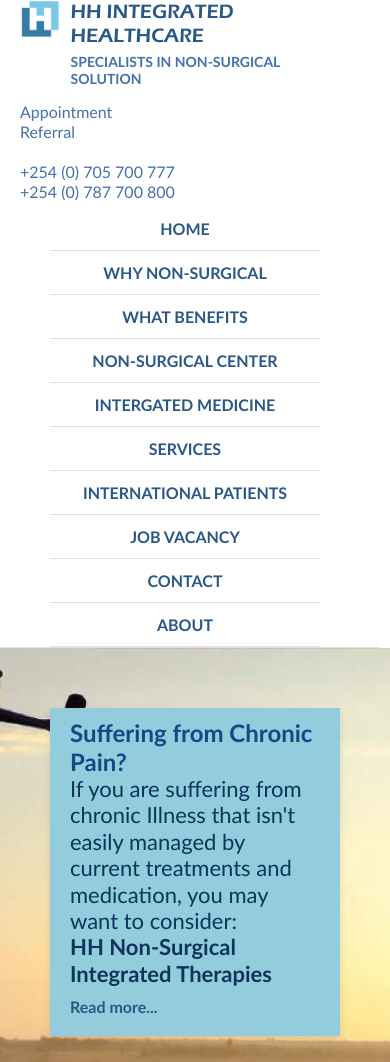
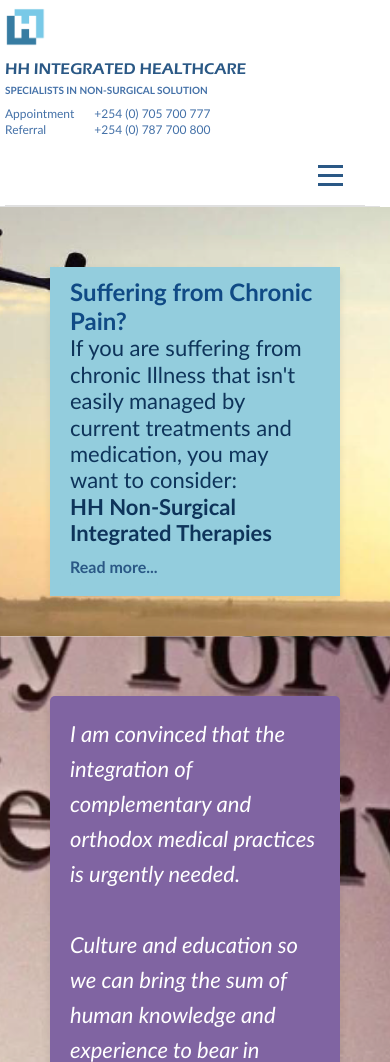
Before and after one commit to agoddamncrowbar/dr.jongProposal, a website: page public/index.html in a window 390 px wide. Shown: the top 1062 px of the page. Drawn offline with Linux system fonts and the light colour scheme.

Commit message:
UI Fixes
Added Responsive designs

```diff
--- a/public/assets/styles/components/header.css
+++ b/public/assets/styles/components/header.css
@@ -1,6 +1,6 @@
 .healthcare-header {
     background-color: #fff;
-    padding: 0  30px 0;
+    padding: 0 30px 0;
     border-bottom: 1px solid #e0e0e0;
     font-family: 'Arial', sans-serif;
     position: sticky;
@@ -16,16 +16,21 @@
     align-items: center;
     max-width: 1400px;
     margin: 0 auto;
+    padding: 15px 0;
 }
 
 .header-left {
     display: flex;
-    flex-direction: row;
+    align-items: center;
+    gap: 15px;
+    margin-right: 20px;
 }
+
 .logo_label {
     display: flex;
     flex-direction: column;
 }
+
 .clinic-name {
     font-family: var(--font-primary);
     font-size: 24px;
@@ -48,55 +53,121 @@
 
 .header-right {
     display: flex;
+    align-items: center;
+    gap: 15px;
+}
+
+.contact-row {
+    display: flex;
     flex-direction: column;
     text-align: left;
 }
 
-.contact-row {
-    margin-bottom: 5px;
-    text-align: left;
-}
-
-.contact-label {
-    font-family: Calibri, sans-serif;
-    font-weight: normal;
-    color: #4471A8;
-    margin-right: 10px;
-    align-self: start;
-}
-
+.contact-label,
 .contact-number {
     font-family: Calibri, sans-serif;
     font-weight: normal;
     color: #4471A8;
+    line-height: 1.3;
 }
-/* Alternative precise logo sizing */
+
+.contact-label {
+    font-size: 14px;
+}
+
+.contact-number {
+    font-size: 14px;
+    font-weight: 500;
+}
+
+/* Logo sizing */
 .header__logo--custom {
     height: 60px;
     width: auto;
-    margin-right: 10px;
 }
 
-/* For very large logos that need scaling down */
-
-/* Responsive adjustments */
-@media (max-width: 768px) {
-    .header-container {
-        flex-direction: column;
-        align-items: flex-start;
-    }
-
-    .header-right {
-        text-align: left;
-        margin-top: 15px;
+/* Tablet styles */
+@media (max-width: 1024px) {
+    .healthcare-header {
+        padding: 0 20px 0;
     }
 
     .clinic-name {
         font-size: 20px;
     }
-}
-@media (max-width: 768px) {
-    .header__logo {
-        max-height: 40px; /* Smaller logo on mobile */
+
+    .clinic-specialists {
+        font-size: 12px;
+    }
+
+    .header__logo--custom {
+        height: 50px;
     }
 }
+
+/* Mobile styles */
+@media (max-width: 768px) {
+    .healthcare-header {
+        padding: 0 15px 0;
+    }
+
+    .header-container {
+        flex-direction: column;
+        align-items: flex-start;
+        gap: 15px;
+        padding: 10px 0;
+    }
+
+    .header-left {
+        gap: 10px;
+    }
+
+    .header-right {
+        align-self: flex-start;
+        gap: 10px;
+    }
+
+    .clinic-name {
+        font-size: 18px;
+    }
+
+    .clinic-specialists {
+        font-size: 11px;
+    }
+
+    .header__logo--custom {
+        height: 40px;
+    }
+
+    .contact-label,
+    .contact-number {
+        font-size: 13px;
+    }
+}
+
+/* Very small mobile */
+@media (max-width: 480px) {
+    .header-container {
+        gap: 10px;
+        padding: 8px 0;
+    }
+
+    .header-left {
+        flex-direction: column;
+        align-items: flex-start;
+        gap: 8px;
+    }
+
+    .clinic-name {
+        font-size: 16px;
+    }
+
+    .clinic-specialists {
+        font-size: 10px;
+    }
+
+    .contact-label,
+    .contact-number {
+        font-size: 12px;
+    }
+}
--- a/public/assets/styles/components/nav.css
+++ b/public/assets/styles/components/nav.css
@@ -1,7 +1,49 @@
 .main-navigation {
-    background-color: #fff; /* White background */
+    background-color: #fff;
     padding: 0 30px;
+    border-bottom: 1px solid #e0e0e0;
+    position: relative;
 }
+
+/* Hamburger menu button - hidden by default */
+.hamburger-menu {
+    display: none;
+    flex-direction: column;
+    justify-content: center;
+    align-items: center;
+    width: 40px;
+    height: 40px;
+    background: none;
+    border: none;
+    cursor: pointer;
+    padding: 5px;
+    margin-left: auto;
+    margin-right: 0;
+}
+
+.hamburger-menu span {
+    display: block;
+    width: 25px;
+    height: 3px;
+    background-color: #2a5885;
+    margin: 3px 0;
+    transition: all 0.3s ease;
+    transform-origin: center;
+}
+
+/* Hamburger animation when active */
+.hamburger-menu.active span:nth-child(1) {
+    transform: rotate(45deg) translate(6px, 6px);
+}
+
+.hamburger-menu.active span:nth-child(2) {
+    opacity: 0;
+}
+
+.hamburger-menu.active span:nth-child(3) {
+    transform: rotate(-45deg) translate(6px, -6px);
+}
+
 .nav-menu {
     display: flex;
     justify-content: space-between;
@@ -10,22 +52,28 @@
     padding: 0;
     max-width: 1400px;
     margin: 0 auto;
+    flex-wrap: wrap;
 }
+
 .nav-menu li {
     position: relative;
+    flex: 0 1 auto;
 }
+
 .nav-menu a {
     display: block;
-    color: #2a5885; /* Blue text color matching your header */
+    color: #2a5885;
     text-decoration: none;
     font-family: 'Calibri', Arial, sans-serif;
     font-size: 16px;
     text-transform: uppercase;
-    padding: 10px 0 10px 0; /* Slightly more padding */
+    padding: 15px 8px;
     transition: all 0.3s ease;
-    font-weight: bold; /* Make text bolder */
+    font-weight: bold;
     position: relative;
     overflow: hidden;
+    white-space: nowrap;
+    text-align: center;
 }
 
 /* Underline effect using pseudo-element */
@@ -41,8 +89,8 @@
 }
 
 .nav-menu a:hover {
-    color: #4471A8; /* Lighter blue on hover */
-    background-color: #f5f9fd; /* Very light blue background on hover */
+    color: #4471A8;
+    background-color: #f5f9fd;
 }
 
 /* Animate underline on hover */
@@ -52,7 +100,7 @@
 
 /* Active state */
 .nav-menu a.active {
-    color: #1a3a6a; /* Darker blue for active item */
+    color: #1a3a6a;
     border-bottom: 2px solid #2a5885;
 }
 
@@ -62,29 +110,97 @@
     background-color: #1a3a6a;
 }
 
-/* Responsive styles */
+/* Large tablet styles */
+@media (max-width: 1200px) {
+    .nav-menu a {
+        font-size: 15px;
+        padding: 15px 6px;
+    }
+}
+
+/* Medium tablet styles */
 @media (max-width: 1024px) {
+    .main-navigation {
+        padding: 0 20px;
+    }
+
     .nav-menu {
-        flex-wrap: wrap;
         justify-content: center;
+        gap: 5px;
     }
 
     .nav-menu li {
-        flex: 1 0 auto;
-        text-align: center;
-        min-width: 120px; /* Prevent too narrow items */
+        flex: 1 1 auto;
+        min-width: 120px;
+        max-width: 180px;
+    }
+
+    .nav-menu a {
+        font-size: 14px;
+        padding: 12px 4px;
     }
 }
+
+/* Mobile styles with hamburger menu */
 @media (max-width: 768px) {
+    .main-navigation {
+        padding: 10px 15px;
+    }
+
+    /* Show hamburger menu */
+    .hamburger-menu {
+        display: flex;
+    }
+
+    /* Hide navigation by default on mobile */
     .nav-menu {
+        display: none;
+        position: absolute;
+        top: 100%;
+        left: 0;
+        right: 0;
+        background-color: #fff;
+        border-top: 1px solid #e0e0e0;
+        box-shadow: 0 4px 6px rgba(0, 0, 0, 0.1);
         flex-direction: column;
+        align-items: stretch;
+        z-index: 999;
+        max-height: 70vh;
+        overflow-y: auto;
+    }
+
+    /* Show navigation when active */
+    .nav-menu.active {
+        display: flex;
     }
 
     .nav-menu li {
+        flex: none;
+        min-width: auto;
+        max-width: none;
         border-bottom: 1px solid #e0e0e0;
     }
 
+    .nav-menu li:last-child {
+        border-bottom: none;
+    }
+
     .nav-menu a {
-        padding: 12px 5px;
+        padding: 15px 20px;
+        text-align: left;
+        font-size: 15px;
+        white-space: normal;
+    }
+
+    .nav-menu a:hover {
+        background-color: #f5f9fd;
     }
 }
+
+/* Smaller mobile styles */
+@media (max-width: 480px) {
+    .nav-menu a {
+        padding: 12px 15px;
+        font-size: 14px;
+    }
+}
--- a/public/assets/styles/index.css
+++ b/public/assets/styles/index.css
@@ -9,3 +9,5 @@
 
 @import url('sections/1.css');
 @import url('sections/2.css');
+
+/* responsive nav */
--- a/public/index.html
+++ b/public/index.html
@@ -13,7 +13,7 @@
         <div class="header-container">
             <div class="header-left">
                 <div class="header__branding">
-                    <img src="/assets/images/logo.png" alt="Replica Logo" class="header__logo header__logo--custom">
+                    <img src="/assets/images/logo.png" alt="HH Healthcare Logo" class="header__logo header__logo--custom">
                 </div>
                 <div class="logo_label">
                     <h1 class="clinic-name">HH INTEGRATED HEALTHCARE</h1>
@@ -21,16 +21,16 @@
                 </div>
             </div>
             <div class="header-right">
-                <div class="header-container">
+                <div style="display: flex;">
                     <div class="header-left">
-                        <div class="contact-row" style="margin-right: 10px;">
-                            <span class="contact-label">Appointment  <br></span>
+                        <div class="contact-row">
+                            <span class="contact-label">Appointment</span>
                             <span class="contact-label">Referral</span>
                         </div>
                     </div>
                     <div class="header-right">
                         <div class="contact-row">
-                            <span class="contact-number">+254 (0) 705 700 777 <br></span>
+                            <span class="contact-number">+254 (0) 705 700 777</span>
                             <span class="contact-number">+254 (0) 787 700 800</span>
                         </div>
                     </div>
@@ -38,12 +38,17 @@
             </div>
         </div>
         <nav class="main-navigation">
+            <button class="hamburger-menu" aria-label="Toggle navigation menu">
+                <span></span>
+                <span></span>
+                <span></span>
+            </button>
             <ul class="nav-menu">
                 <li><a href="#">HOME</a></li>
                 <li><a href="#">WHY NON-SURGICAL</a></li>
                 <li><a href="#">WHAT BENEFITS</a></li>
                 <li><a href="#">NON-SURGICAL CENTER</a></li>
-                <li><a href="#">INTERGATED MEDICINE</a></li>
+                <li><a href="#">INTEGRATED MEDICINE</a></li>
                 <li><a href="#">SERVICES</a></li>
                 <li><a href="#">INTERNATIONAL PATIENTS</a></li>
                 <li><a href="#">JOB VACANCY</a></li>
@@ -52,6 +57,7 @@
             </ul>
         </nav>
     </header>
+
     <main style="margin-top: 20px;">
         <section class="hero-section">
             <div class="hero-container">
--- a/public/js/index.js
+++ b/public/js/index.js
@@ -0,0 +1,49 @@
+// Hamburger menu functionality
+document.addEventListener('DOMContentLoaded', function() {
+    const hamburgerMenu = document.querySelector('.hamburger-menu');
+    const navMenu = document.querySelector('.nav-menu');
+    const navLinks = document.querySelectorAll('.nav-menu a');
+
+    // Toggle menu when hamburger is clicked
+    hamburgerMenu.addEventListener('click', function() {
+        hamburgerMenu.classList.toggle('active');
+        navMenu.classList.toggle('active');
+
+        // Toggle aria-expanded for accessibility
+        const isExpanded = navMenu.classList.contains('active');
+        hamburgerMenu.setAttribute('aria-expanded', isExpanded);
+    });
+
+    // Close menu when a nav link is clicked (useful for single-page apps)
+    navLinks.forEach(link => {
+        link.addEventListener('click', function() {
+            hamburgerMenu.classList.remove('active');
+            navMenu.classList.remove('active');
+            hamburgerMenu.setAttribute('aria-expanded', 'false');
+        });
+    });
+
+    // Close menu when clicking outside of it
+    document.addEventListener('click', function(event) {
+        const isClickInsideNav = navMenu.contains(event.target);
+        const isClickOnHamburger = hamburgerMenu.contains(event.target);
+
+        if (!isClickInsideNav && !isClickOnHamburger && navMenu.classList.contains('active')) {
+            hamburgerMenu.classList.remove('active');
+            navMenu.classList.remove('active');
+            hamburgerMenu.setAttribute('aria-expanded', 'false');
+        }
+    });
+
+    // Close menu when window is resized to larger screen
+    window.addEventListener('resize', function() {
+        if (window.innerWidth > 768) {
+            hamburgerMenu.classList.remove('active');
+            navMenu.classList.remove('active');
+            hamburgerMenu.setAttribute('aria-expanded', 'false');
+        }
+    });
+
+    // Set initial aria-expanded state
+    hamburgerMenu.setAttribute('aria-expanded', 'false');
+});
```
